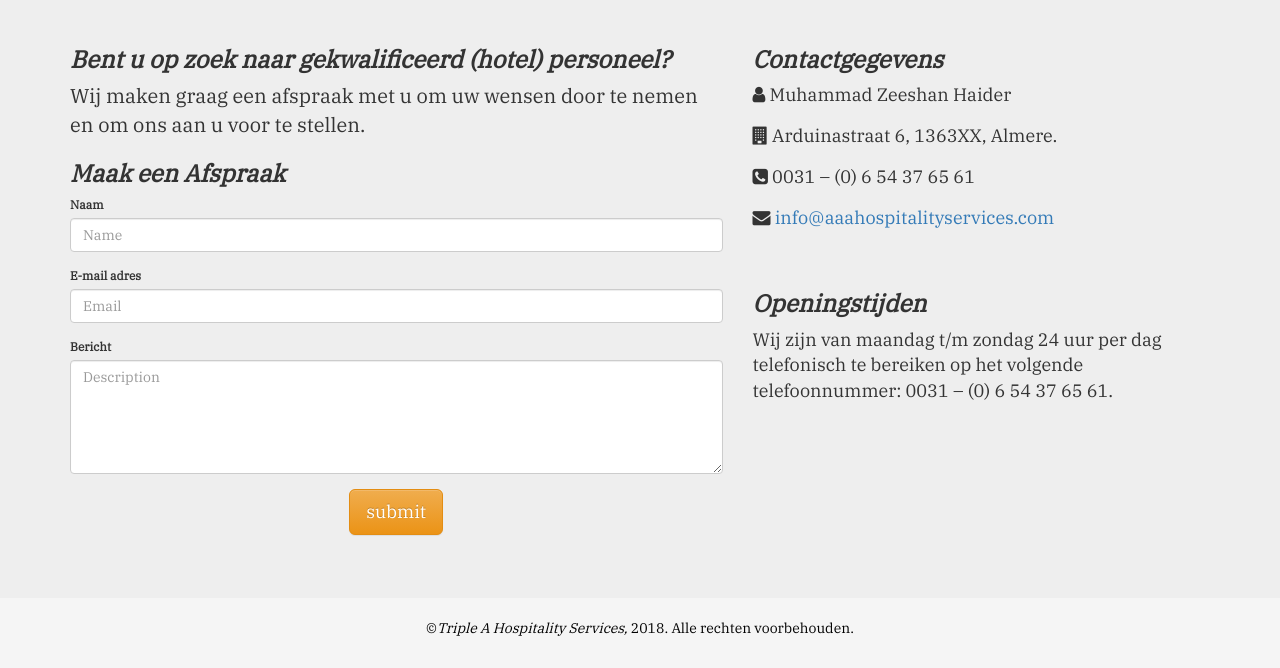
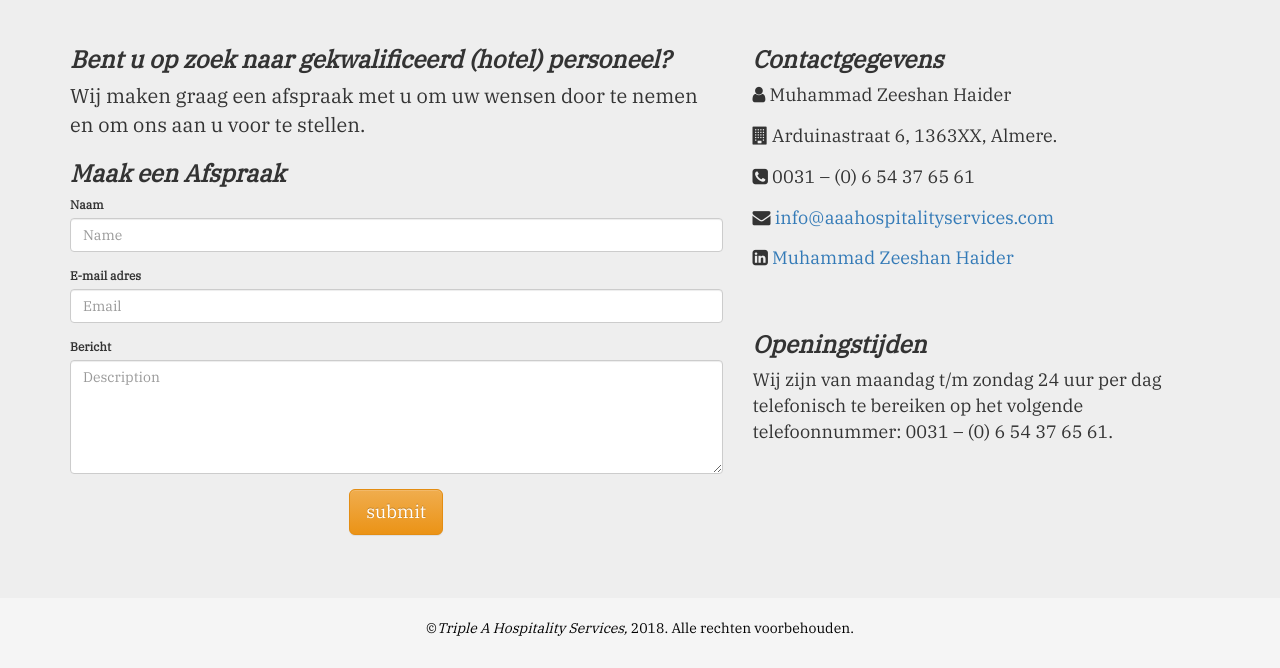
Before and after one commit to Code-Institute-Submissions/AAA_Hospitality_Services, a plain HTML site: page partners.html in a window 1280 px wide. Shown: the part 712-1380 px from the top of the page. Drawn offline with nearby package versions, Linux system fonts and the light colour scheme.

Commit message:
added new links

```diff
--- a/partners.html
+++ b/partners.html
@@ -113,7 +113,10 @@
                                   <p><i class="fa fa-user" aria-hidden="true"></i> Muhammad Zeeshan Haider</p>
                                   <p><i class="fa fa-building" aria-hidden="true"></i> Arduinastraat 6, 1363XX, Almere.</p>
                                   <p><i class="fa fa-phone-square" aria-hidden="true"></i> 0031 – (0) 6 54 37 65 61</p>
-                                  <p><i class="fa fa-envelope" aria-hidden="true"></i> <a href="mailto:info@aaahospitalityservices.com"> info@aaahospitalityservices.com</a></p>
+                                  <p><i class="fa fa-envelope" aria-hidden="true"></i><a href="mailto:info@aaahospitalityservices.com"> info@aaahospitalityservices.com</a></p>
+                                  <p><i class="fa fa-linkedin-square" aria-hidden="true"></i><a href="http://www.linkedin.com/in/zeeshan-muhammad-haider-01609b28" target="_blank"> Muhammad Zeeshan Haider</a></p>
+
+
 
                                   <h3 class="space"><strong><i>Openingstijden</i></strong></h3>
                                   <p>Wij zijn van maandag t/m zondag 24 uur per dag telefonisch te bereiken op het volgende
```
